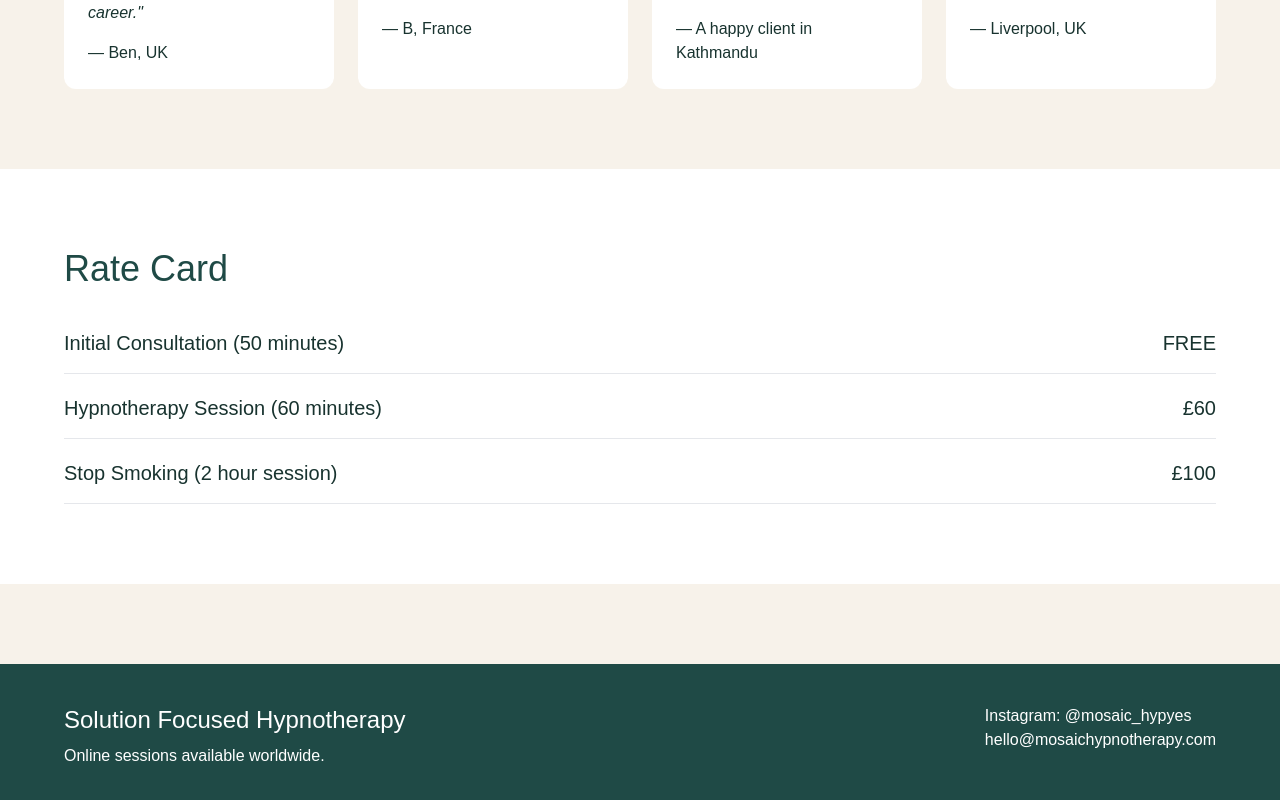
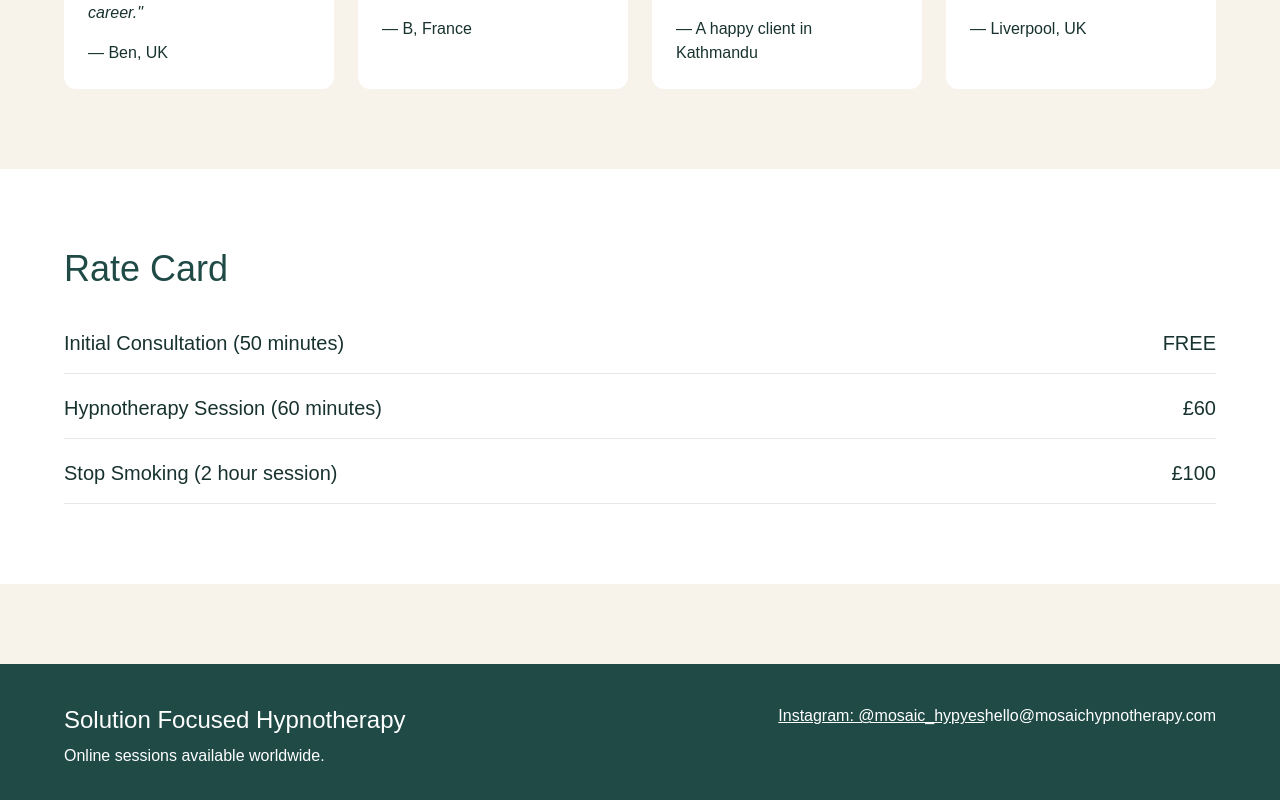
Before and after one commit to MosaicHypYes/mosaic-hypnotherapy, a Next.js app in the folder mosaic-vercel-site/: page / in a window 1280 px wide. Shown: the part 2462-3262 px from the top of the page. Built offline with nearby package versions, Linux system fonts and the light colour scheme.

Commit message:
Update Footer.tsx

```diff
--- a/mosaic-vercel-site/components/Footer.tsx
+++ b/mosaic-vercel-site/components/Footer.tsx
@@ -9,7 +9,14 @@ export default function Footer() {
         </div>
 
         <div className="space-y-2">
-          <p>Instagram: @mosaic_hypyes</p>
+       <a
+  href="https://www.instagram.com/mosaic_hypyes"
+  target="_blank"
+  rel="noopener noreferrer"
+  className="underline"
+>
+  Instagram: @mosaic_hypyes
+</a>
           <a href="mailto:hello@mosaichypnotherapy.com">
   hello@mosaichypnotherapy.com
 </a>
```
